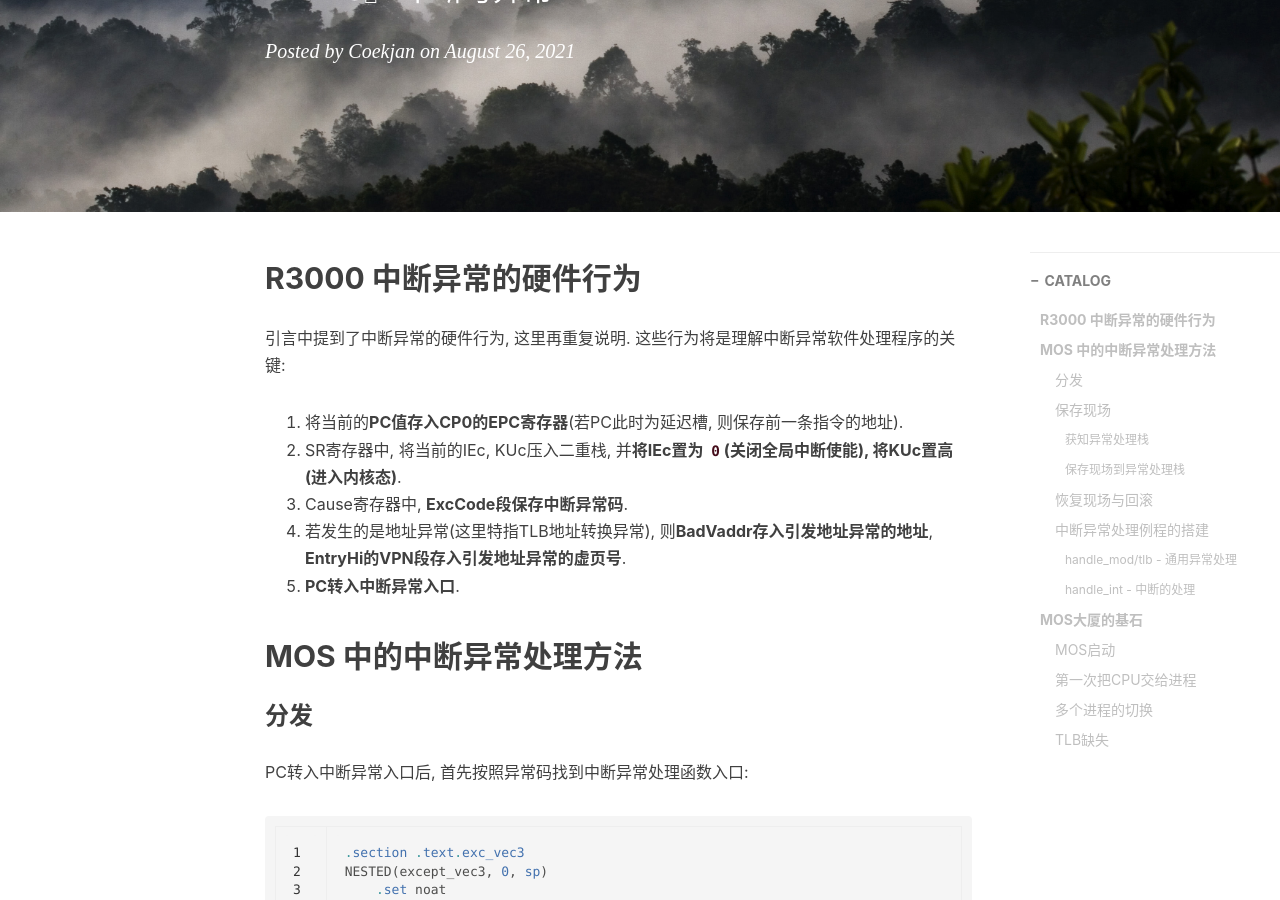
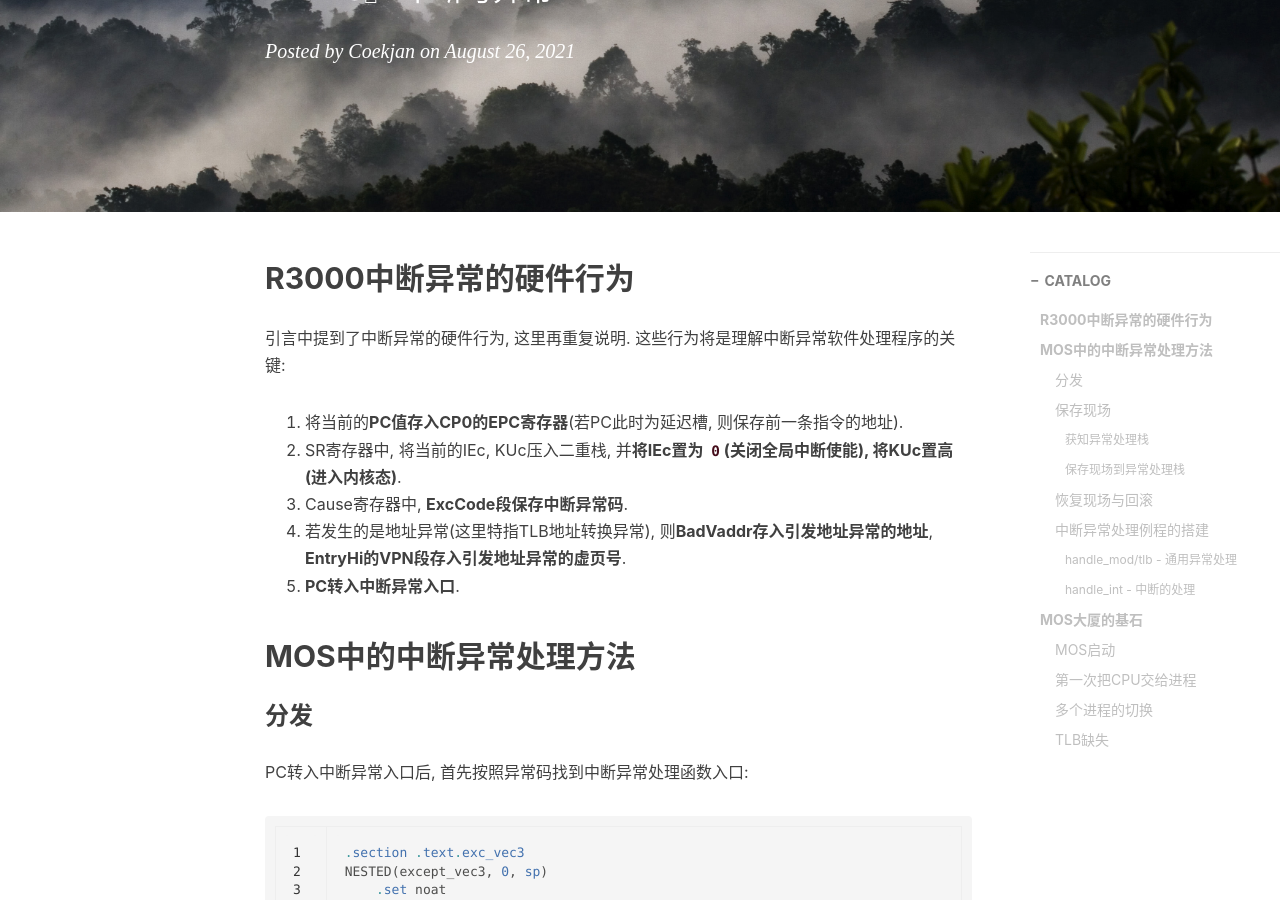
Before and after one commit to Coekjan/coekjan.github.io, a Jekyll site: the page built from _posts/MOS/2021-08-26-Interrupt-And-Exception.md, in a window 1280 px wide and 900 px high, scrolled down 371 px. Built offline with Jekyll 4.4.1, drawn with Linux system fonts in a browser that asks for light colours; nearby versions of some CDN libraries; comment, search, counter and statistics services are not loaded.

Commit message:
Fix text-style

```diff
--- a/_posts/MOS/2021-08-26-Interrupt-And-Exception.md
+++ b/_posts/MOS/2021-08-26-Interrupt-And-Exception.md
@@ -11,7 +11,7 @@ tags:
     - MOS
 ---
 
-## R3000 中断异常的硬件行为
+## R3000中断异常的硬件行为
 
 引言中提到了中断异常的硬件行为, 这里再重复说明. 这些行为将是理解中断异常软件处理程序的关键:
 1. 将当前的**PC值存入CP0的EPC寄存器**(若PC此时为延迟槽, 则保存前一条指令的地址).
@@ -20,7 +20,7 @@ tags:
 4. 若发生的是地址异常(这里特指TLB地址转换异常), 则**BadVaddr存入引发地址异常的地址**, **EntryHi的VPN段存入引发地址异常的虚页号**.
 5. **PC转入中断异常入口**.
 
-## MOS 中的中断异常处理方法
+## MOS中的中断异常处理方法
 
 ### 分发
 
```
